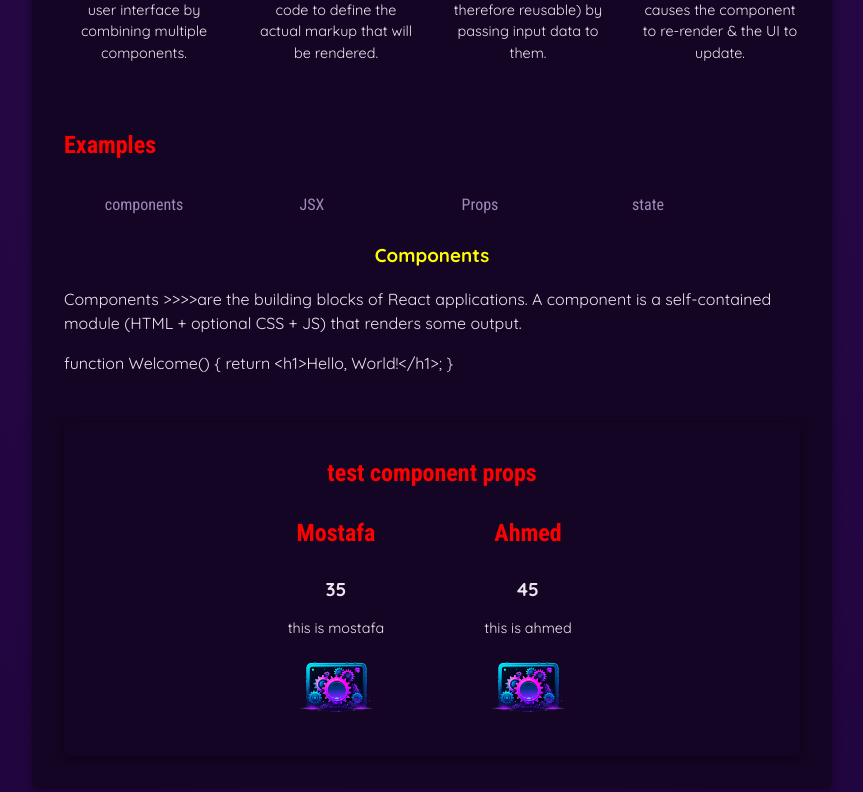
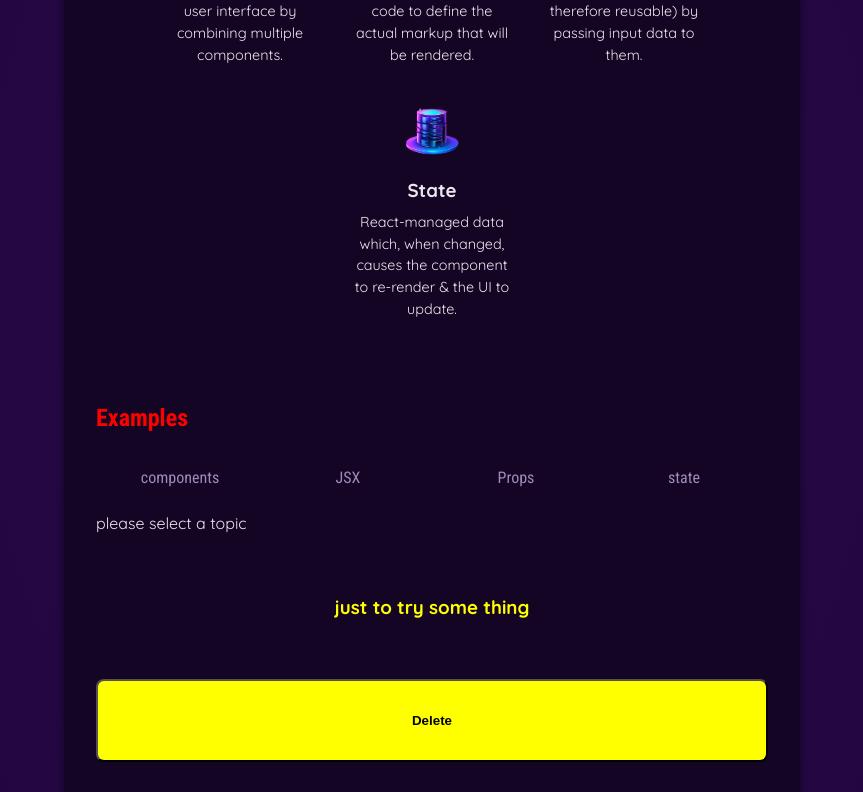
Before and after one commit to Mostafa-Nafady/React-Essentials-web-page-project, a React (Vite) app in the folder 01-starting-project/: page / in a window 1280 px wide. Shown: the part 648-1440 px from the top of the page, without its empty margins (208-1071 px from the left). Built offline with nearby package versions, Linux system fonts and the light colour scheme.

Commit message:
last update 6/2/2024

```diff
--- a/01-starting-project/src/App.jsx
+++ b/01-starting-project/src/App.jsx
@@ -32,8 +32,10 @@ function App()
   /* use state in the begining of the component to activate state in the component  */
   /* selected tab is the dynamic content which we want to change*/
 
-  const [selectedTab, updateUi] = useState("Components");
-
+  const [selectedTab, updateUi] = useState();
+  const [clickWarning, showBox] = useState(0);
+  const [activeStyle,updateStyle]= useState('')
+//  let [activeStyle1,activeStyle2,activeStyl3,activeStyle4]=style
   /* this function to handel the action while the button is clicked */
 
   function selectHandler( selectedButton)
@@ -42,8 +44,37 @@ function App()
     console.log("selectedButton",selectedButton)
 
     updateUi(selectedButton);
+    // updateStyle("active")
     console.log(EXAMPLES[selectedTab]);
   }
+  let contentToShow = <p> please select a topic</p>;
+  if (selectedTab) {
+    contentToShow =  <div id="card" className='active' >
+                <h3>{EXAMPLES[selectedTab].title}</h3>
+                <p className='active'>{EXAMPLES[selectedTab].description}</p>
+                <code>{EXAMPLES[selectedTab].code  }</code>
+             </div>
+  }
+
+    /* maximillian task  */
+function handelDeleteClick(x){
+    showBox (x);
+}
+
+  let displayOn = (
+    <div className='sasa'> <button className='yellow' onClick={() => handelDeleteClick(1)}>Delete</button>
+    </div>);
+
+  if (clickWarning)
+  {
+   displayOn =
+    (
+        <div data-testid="alert" id="alert" className='card'>
+          <h3>Are you sure?</h3>
+          <p>These changes can't be reverted!</p>
+        <button className="active yellow" onClick={() =>  handelDeleteClick(0) }>Proceed</button>
+    </div>)
+}
 
   return (
     <div>
@@ -68,10 +99,10 @@ function App()
           <section id="examples">
             <h2>Examples</h2>
             <menu>
-              <Button onSelect={()=>selectHandler("Components")}>components</Button>
-              <Button  onSelect={()=>selectHandler("JSX")}>JSX</Button>
-              <Button  onSelect={()=>selectHandler("props")}>Props</Button>
-              <Button  onSelect={()=>selectHandler("State")}>state</Button>
+              <Button  applyActiveStyle={ selectedTab  === "Components" ? 'active': 'inactive' } onSelect={()=>selectHandler("Components")}>components</Button>
+              <Button  applyActiveStyle={ selectedTab  === "JSX" ? 'active':'inactive' } onSelect={()=>selectHandler("JSX")}>JSX</Button>
+              <Button  applyActiveStyle={ selectedTab  === "props" ? 'active':'inactive' } onSelect={()=>selectHandler("props")}>Props</Button>
+              <Button  applyActiveStyle={ selectedTab  === "State" ? 'active':'inactive' } onSelect={()=>selectHandler("State")}>state</Button>
             </menu>
 
            {/* /* dynamic content */ }
@@ -82,13 +113,19 @@ function App()
 
             {/* real dynamic conten to show */}
 
-            <div id="card">
-              <h3>{EXAMPLES[selectedTab].title}</h3>
-              <p>{EXAMPLES[selectedTab].description}</p>
-            <section>{EXAMPLES[selectedTab].code  }</section>
-           </div>
 
+            {/* {selectedTab || ()}
 
+            {!selectedTab || (
+             ) }
+             */}
+            {contentToShow}
+            <div className='card '>
+              <h3 > just to try some thing </h3>
+
+            </div>
+
+             {displayOn}
 
 
           </section>
--- a/01-starting-project/src/components/Buttons/Button.jsx
+++ b/01-starting-project/src/components/Buttons/Button.jsx
@@ -1,4 +1,4 @@
-export default function Button({children , onSelect})
+export default function Button({children , onSelect,applyActiveStyle}) // isSelected to acivate the class active while the button is clicked
 {
     // function clickHandler()
     // {
@@ -10,7 +10,7 @@ export default function Button({children , onSelect})
         // console.log(children)
 
     return (
-        <li><button onClick={onSelect}>{children }</button></li>
+        <li><button className={applyActiveStyle} onClick={onSelect}>{children }</button></li>
 
 
     );
--- a/01-starting-project/src/index.css
+++ b/01-starting-project/src/index.css
@@ -2,6 +2,8 @@
 
 * {
   box-sizing: border-box;
+  margin: 0;
+    padding: 0;
 }
 
 html {
@@ -72,11 +74,19 @@ main h2 {
 }
 
 #examples {
-  margin: 3rem auto;
+  margin: 5rem auto;
 }
 
 #examples h2 {
   text-align: left;
+}
+menu{
+  display: flex;
+  justify-content: center;
+  align-items: center;
+}
+menu li{
+  width: 5rem;
 }
 
 #examples menu {
@@ -106,6 +116,15 @@ main h2 {
 
  .active{
   display: block;
+
+}
+
+p.active{
+  background-color: rgb(243, 177, 177);
+  border-radius: .5rem;
+  padding: 1.5rem;
+  color: #7925d3;
+  font-weight: bold;
 }
  .idle {
   display: none;
@@ -114,6 +133,10 @@ main h2 {
   background-color: #7925d3;
   color: #ebe7ef;
 }
+#examples menu button:hover {
+  background-color:#ebe7ef;
+  color:#7925d3;
+}
 
 #tab-content {
   padding: 1rem;
@@ -121,17 +144,91 @@ main h2 {
   background-color: #2f1d43;
   box-shadow: 0 2px 8px rgba(0, 0, 0, 0.3);
 }
-
-#tab-content h3 {
-  margin: 0;
-}
-
 #tab-content code {
   font-size: 1rem;
 }
 
+.card{
+  display: flex;
+  flex-direction: column;
+  justify-content: center;
+  align-items: center;
+  height: 3rem;
+  margin: 3rem 0;
+}
 
-#card h3{
+#alert {
+  display: flex;
+  flex-direction: column;
+  align-items: center;
   text-align: center;
+  background-color: rgb(126, 91, 91);
+  border-radius: 1rem;
+  padding: .5rem;
+  margin-top: 10rem;
+
+}
+.card h3{
+  text-align: center;
+
   color: yellow;
 }
+#alert p{
+  /* text-align: center; */
+  color:yellowgreen;
+  display: flex;
+    justify-content: center;
+    align-items: center;
+}
+#alert h3{
+  margin-top: 20rem;
+}
+
+#alert button.active {
+  background-color: red;
+  color: #ebe7ef;
+}
+#alert .yellow{
+  align-items: center;
+  background-color: yellow;
+}
+.sasa{
+  height:100%
+}
+button.yellow{
+
+  background-color:yellow;
+  height: 12%;
+  width: 100%;
+  border-radius: .5rem;
+  padding: 2rem ;
+  display: flex;
+  align-items: center;
+  justify-content: center;
+  font-weight: bolder;
+}
+button.active.yellow{
+  margin-top: 2rem;
+}
+div#alert p{
+  margin-top: 0rem;
+
+  padding: 15rem;
+  /* text-align: center; */
+}
+#alert button{
+  margin-bottom: 10rem;
+}
+#core-concepts{
+margin: 2rem;
+}
+#card h3{
+  display: flex;
+    justify-content: center;
+    align-items: center;
+    flex-direction: column;
+    color: aqua;
+}
+#card p{
+  font-size: 1.5rem;
+}
```
